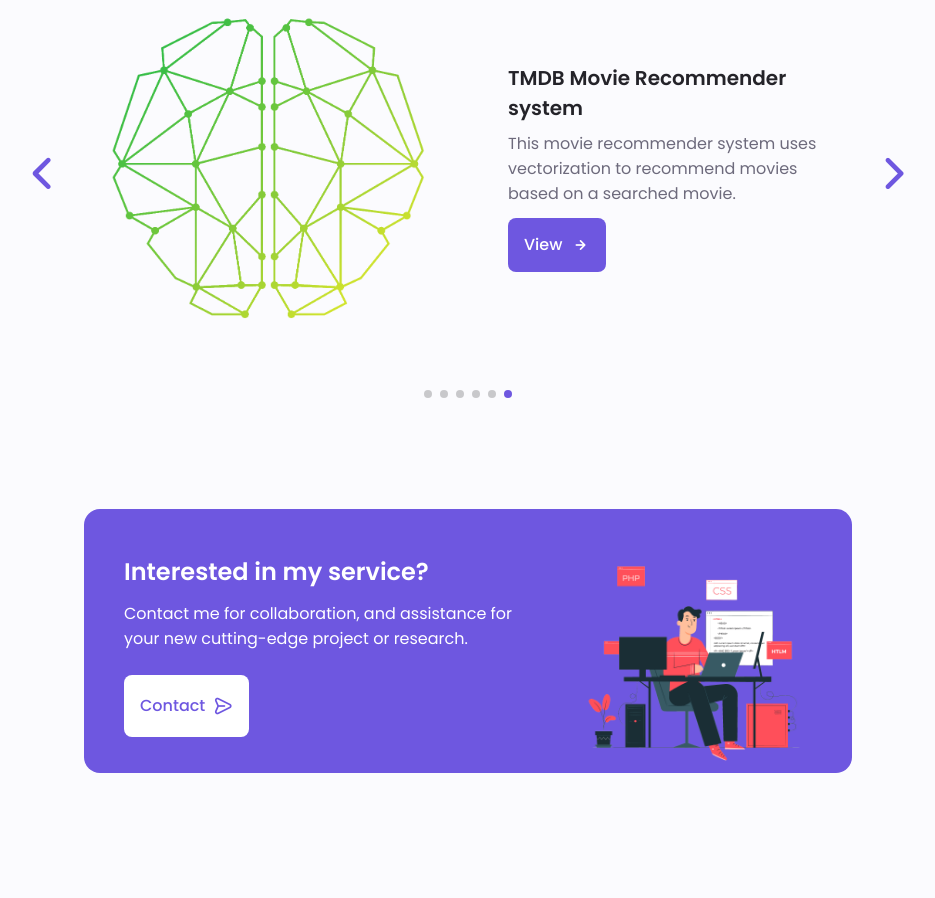
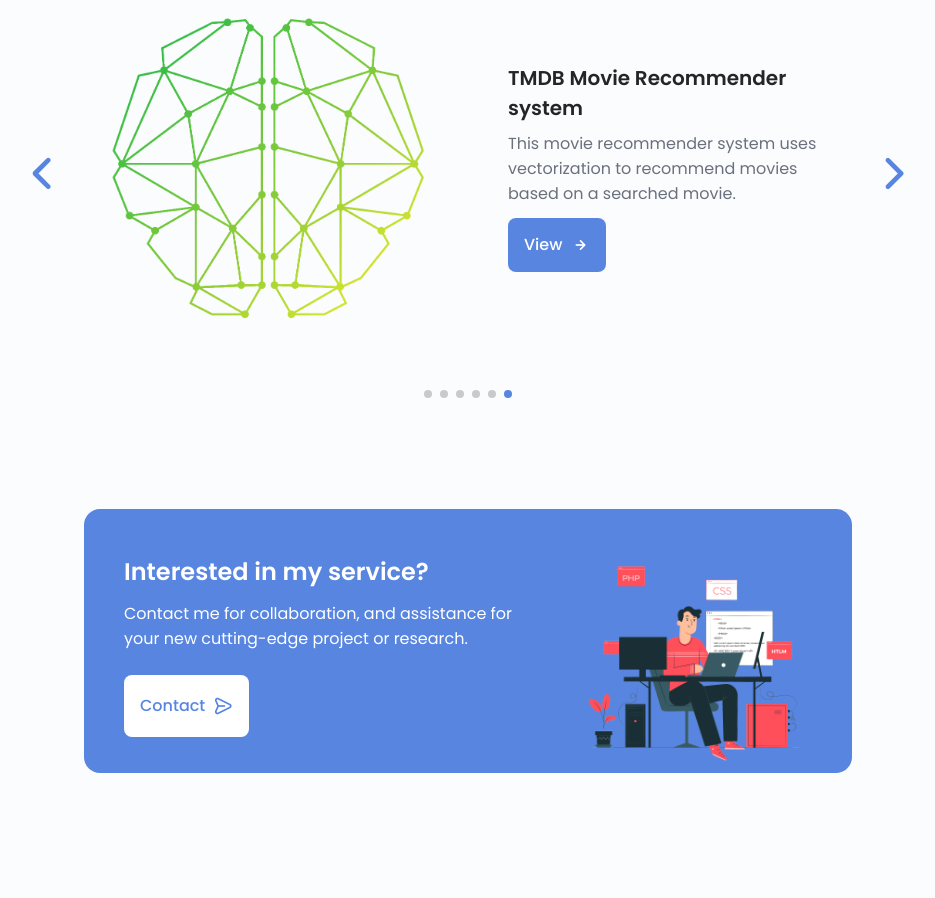
Before and after one commit to siddheshgorantiwar/portfolio-siddhesh, a plain HTML site: page index.html in a window 1280 px wide. Shown: the part 3740-4638 px from the top of the page, without its empty margins (172-1107 px from the left). Drawn offline with nearby package versions, Linux system fonts and the light colour scheme.

Commit message:
changed colour to blue

```diff
--- a/css/css-styles.css
+++ b/css/css-styles.css
@@ -5,7 +5,7 @@
   --header-height: 3rem;
   /*========== Colors ==========*/
   /* Change favorite color */
-  --hue-color: 250;
+  --hue-color: 220;
   /*Purple 250 - Green 142 - Blue 230 - Pink 340*/
   /* HSL color mode */
   --first-color: hsl(var(--hue-color), 69%, 61%);
```
